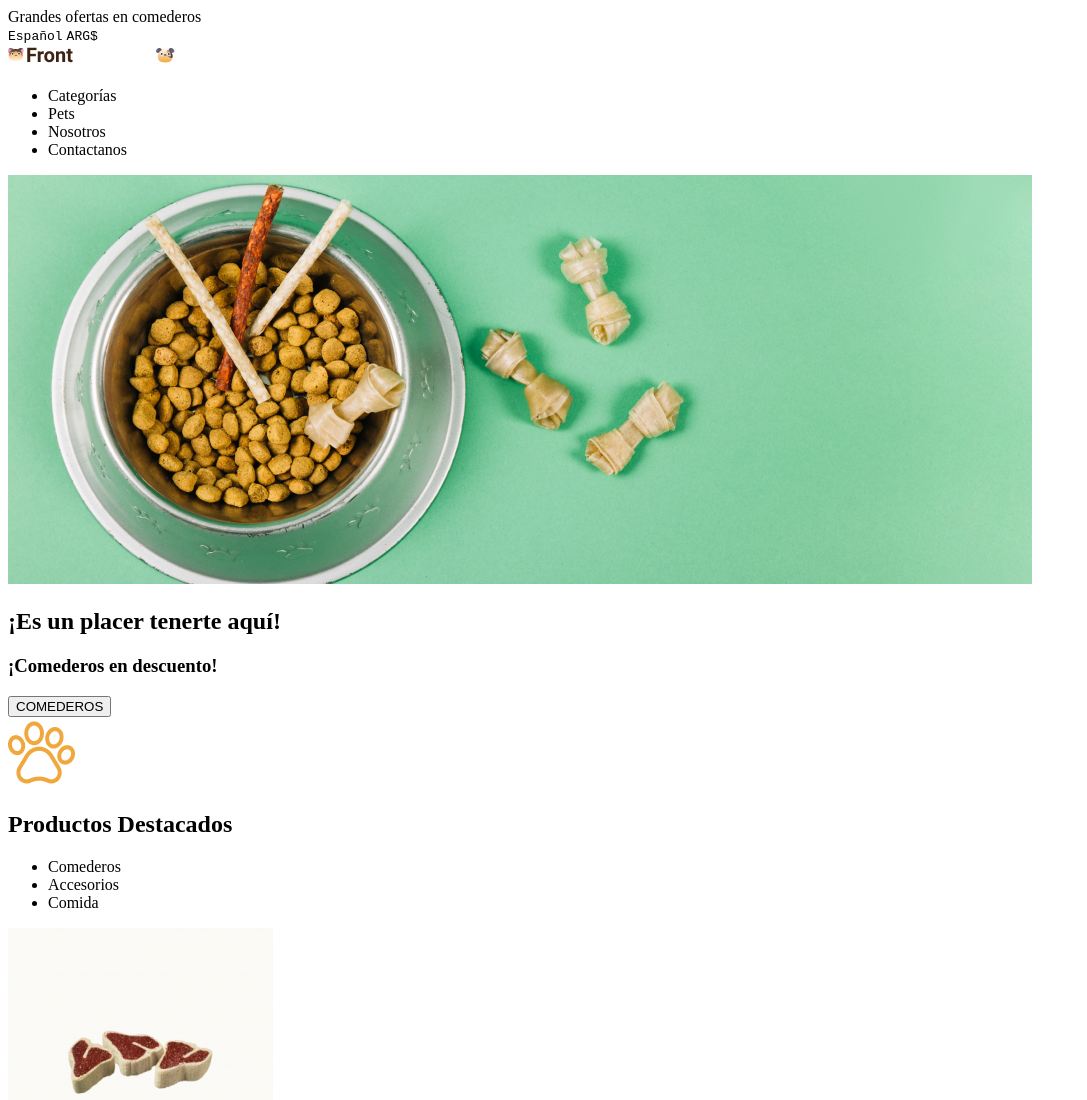
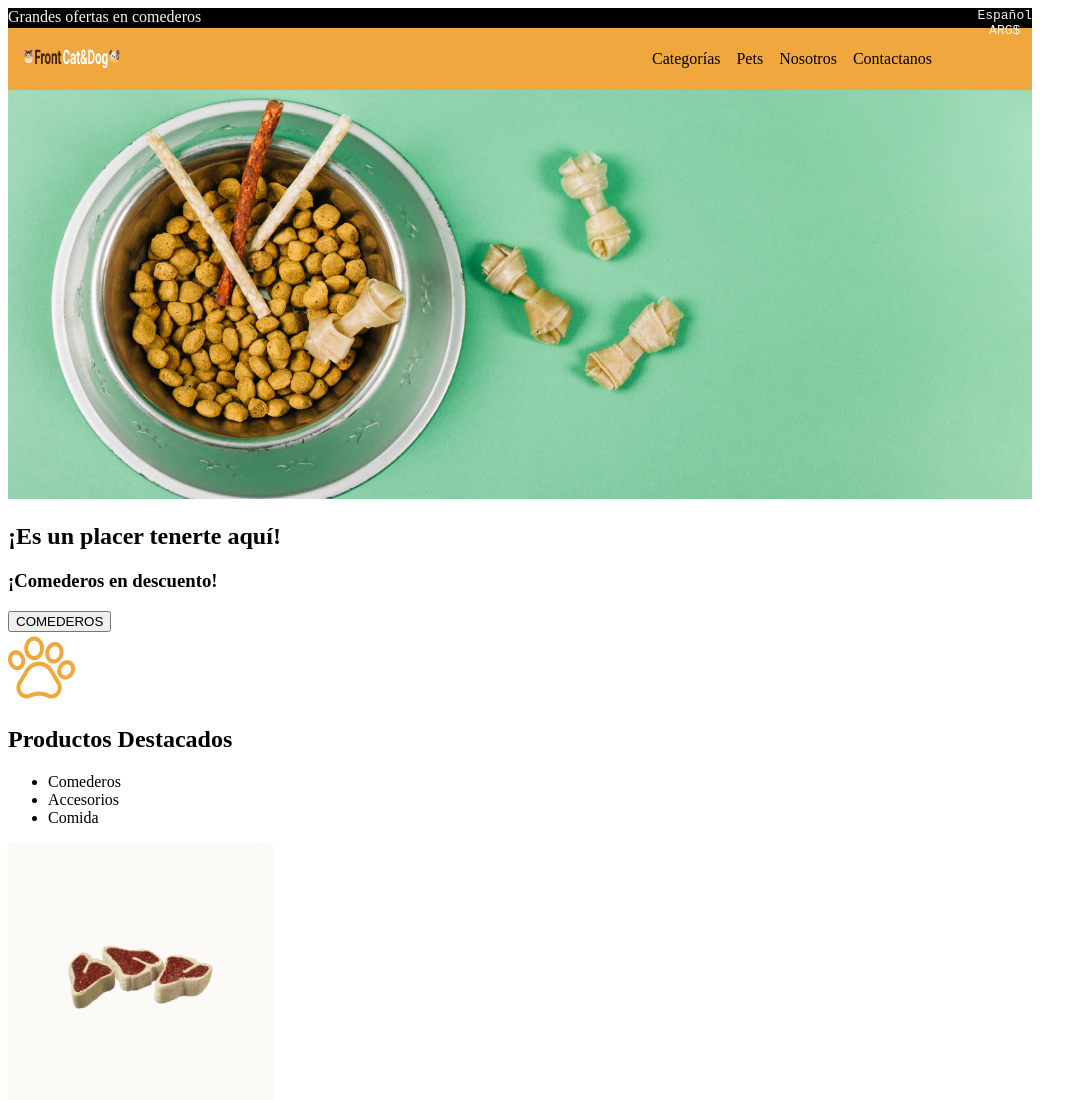
Before and after one commit to Braian0001/Proyectos-Practicas, a plain HTML site: page clase6/pet-shop/index.html in a window 1280 px wide. Shown: the top 1100 px of the page, without its empty margins (0-1087 px from the left). Drawn offline with Linux system fonts and the light colour scheme.

Commit message:
arreglos
va progresando el asunto

```diff
--- a/clase6/pet-shop/css/styles.css
+++ b/clase6/pet-shop/css/styles.css
@@ -26,6 +26,8 @@ align-items: center;
 /**aca empieza el nav-estilos**/
 .nav-container{
     background: #F0A83E;
+    align-items: center;
+    justify-content: space-between;
     display: flex;
     width: 1024px;
     height: 62px;
@@ -36,9 +38,18 @@ align-items: center;
     height: 23px;
     top: 39px;
     left: 107px;
+    margin-left: 1rem;
 }
 
-.listas-cont{
+.barra{
+
+    justify-content: space-between;
+}
+
+ul.listas-cont{
+
     display: flex;
     list-style-type: none;
+    margin-right: 6.25rem;
+    gap: 1rem;
 }
--- a/clase6/pet-shop/index.html
+++ b/clase6/pet-shop/index.html
@@ -5,7 +5,7 @@
     <meta http-equiv="X-UA-Compatible" content="IE=edge">
     <meta name="viewport" content="width=device-width, initial-scale=1.0">
     <title>Pet-Shop</title>
-    <link href="./css/estilos.css" rel="stylesheet">
+    <link href="./css/styles.css" rel="stylesheet">
 </head>
 <body>
     <header>
@@ -20,13 +20,18 @@
 
         </section>
         <nav class="nav-container">
+            <div class="logo">
                 <img class="logo-navegador" src="./root/Imagenes/Logo.png" alt="logo">
+            </div>
+            <div class="barra">
                 <ul class="listas-cont" >
                     <li>Categorías</li>
                     <li>Pets</li>
                     <li>Nosotros</li>
                     <li>Contactanos</li>
                 </ul>
+            </div>
+
         </nav>
     </header>
     <main>
```
Lines whose indentation alone changed are shown as unchanged.
